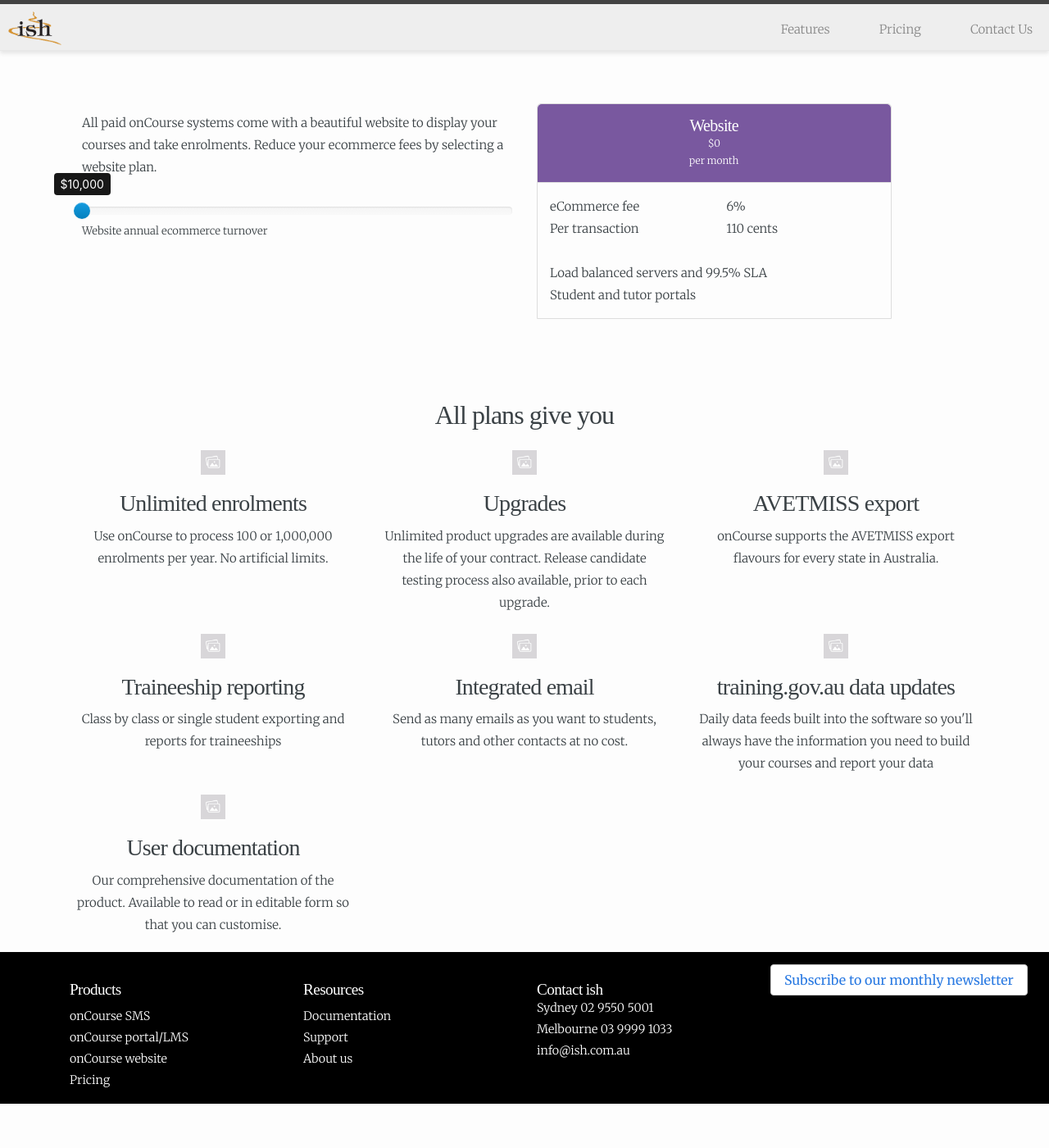
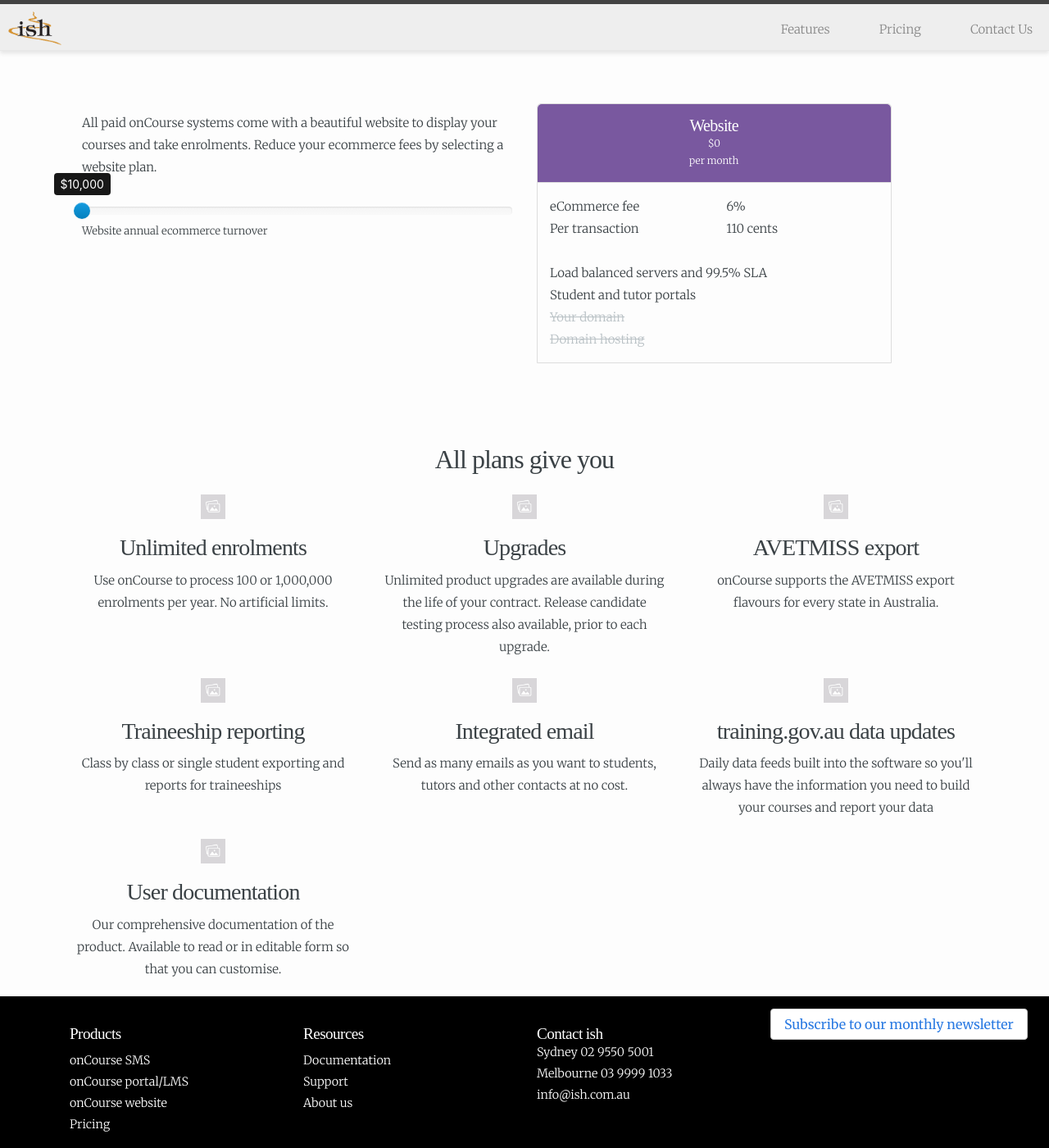
Before and after one commit to stephenmcilwaine/website, a Jekyll site: the page built from features/costs/pricing.md, in a window 1280 px wide and 1400 px high, scrolled down 917 px. Shown: the whole window at 82% size. Built offline with Jekyll 4.4.1, drawn with Linux system fonts in a browser that asks for light colours; some web fonts are replaced; before the commit the page ends 2263 px from its top, so only the background shows below that.

Commit message:
Put back my cross through in the free plan.

```diff
--- a/assets/css/_sass/_pricing.scss
+++ b/assets/css/_sass/_pricing.scss
@@ -13,9 +13,6 @@
 $plan3: #199C7B;
 $plan4: #F37100;
 
-.hide {
-    display: none;
-}
 .pricing-container {
     .row-item {
         width: 100%;
--- a/assets/js/app.js
+++ b/assets/js/app.js
@@ -57,10 +57,10 @@
             price_wrapper.find('.transaction-text').text(pricing[volume].transaction);
 
             if (pricing[volume].price == 0) {
-                price_wrapper.find('.not-free').slideUp();
+                price_wrapper.find('.not-free').addClass('has-no-plan');
 
             } else {
-                price_wrapper.find('.not-free').slideDown();
+                price_wrapper.find('.not-free').removeClass('has-no-plan');
             }
         }
 
--- a/features/costs/pricing.md
+++ b/features/costs/pricing.md
@@ -130,10 +130,10 @@
             <div class="col-xs-24">
               Student and tutor portals
             </div>
-            <div class="col-xs-24 not-free hide">
+            <div class="col-xs-24 not-free">
               Your domain
             </div>
-            <div class="col-xs-24 not-free hide">
+            <div class="col-xs-24 not-free">
               Domain hosting
             </div>
           </div>
```
